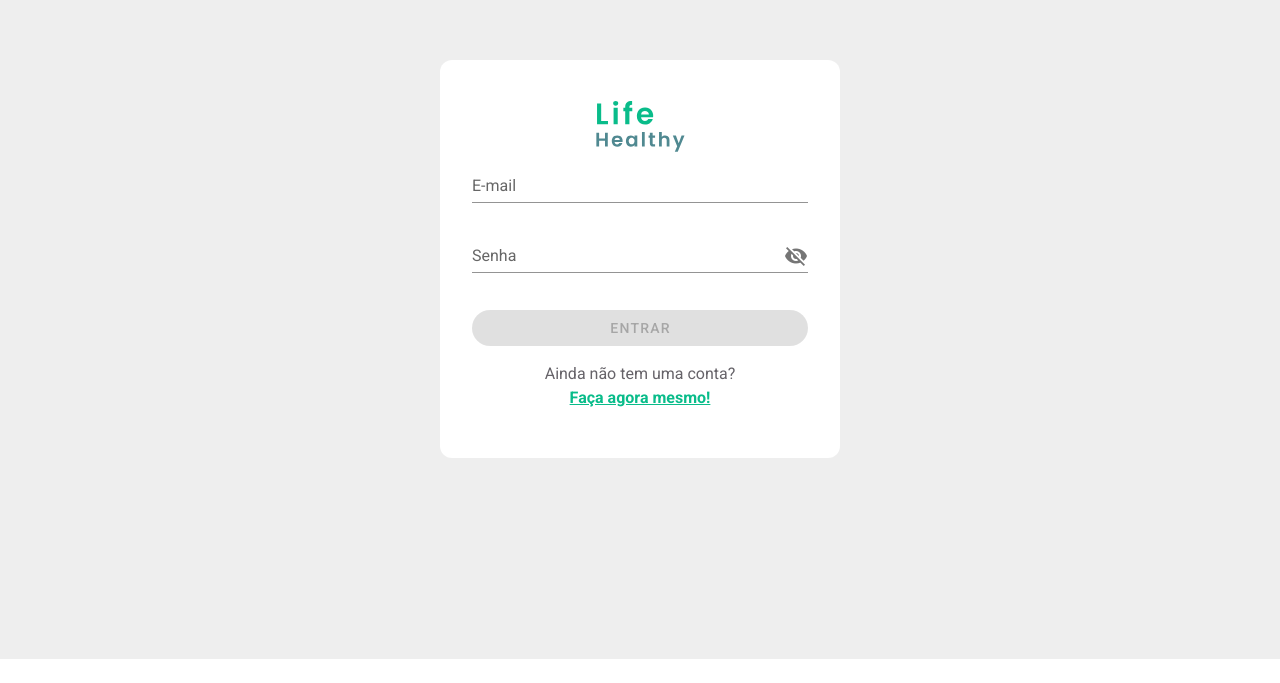
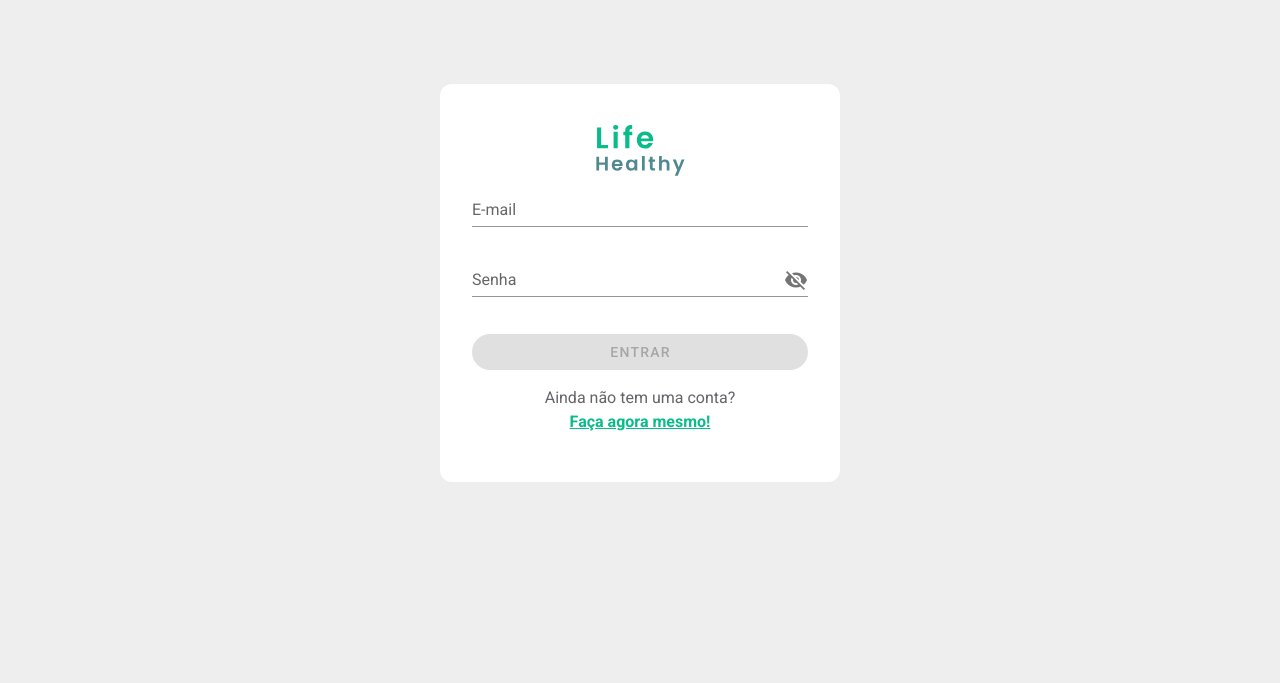
Before and after one commit to gabrielcaiana/life2.0, a Vue app: page / in a window 1280 px wide. Shown: the part 117-800 px from the top of the page. Built offline with nearby package versions, Linux system fonts and the light colour scheme.

Commit message:
corrigindo bug de altura das pages

```diff
--- a/src/App.vue
+++ b/src/App.vue
@@ -1,11 +1,11 @@
 <template id="app">
-  <div>
+  <v-app>
     <Loading :visible="loading" />
     <SnackBar :configSnack="snackbar" />
     <transition name="slide" mode="out-in">
       <router-view />
     </transition>
-  </div>
+  </v-app>
 </template>
 
 <script>
```
